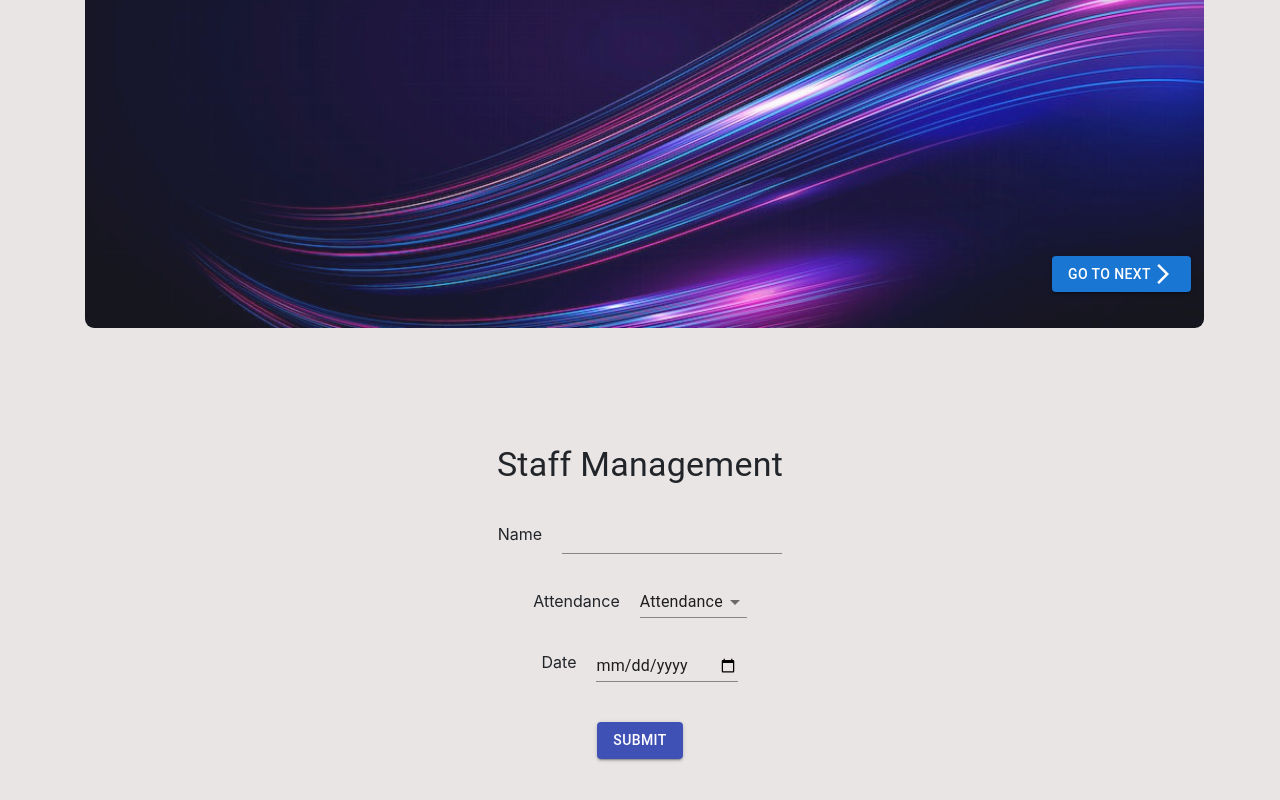
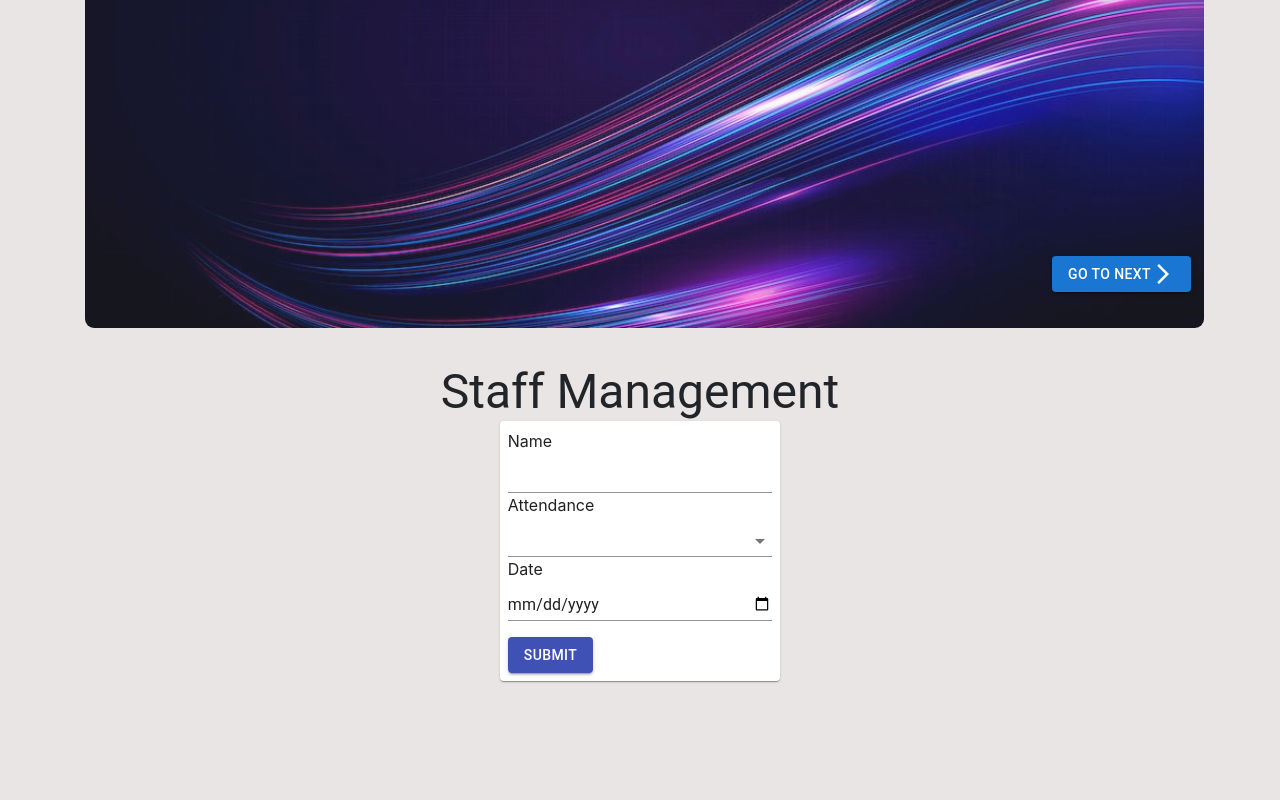
Before and after one commit to sukanyamohanty143/Digital-Staff-Management-System., a React (Create React App) app: page / in a window 1280 px wide. Shown: the part 434-1234 px from the top of the page. After the commit the page ends 1135 px from the top, so only its background shows below. Built offline with nearby package versions, Linux system fonts and the light colour scheme.

Commit message:
Modify UI and store data in json file

```diff
--- a/data-server.json
+++ b/data-server.json
@@ -1,9 +1,12 @@
 {
   "employees": [
+    {}
+  ],
+  "Attendence": [
     {
       "name": "Laxmi Yadav",
-      "date": "2023-10-17",
       "attendance": "Present",
+      "date": "2023-10-21",
       "id": 1
     }
   ]
--- a/src/App.js
+++ b/src/App.js
@@ -3,8 +3,8 @@ import React from 'react';
 import Home from "./Components/Pages/Home";
 import Registration from "./Components/Pages/Registration";
 import { BrowserRouter as Router, Route, Routes } from 'react-router-dom';
-
 import Staff from "./Components/Pages/Staff";
+// import Staff from "./Components/Pages/Staff";
 
 function App(){
     return (
@@ -16,6 +16,7 @@ function App(){
                 </Routes>
 
             </Router>
+            {/* <Staff/> */}
             <Staff/>
             {/* <AdminPage/> */}
             {/* <SupervisorPage/> */}
--- a/src/Components/Pages/Staff.js
+++ b/src/Components/Pages/Staff.js
@@ -1,88 +1,80 @@
 import React, { useState } from "react";
+import { TextField, Button, Typography, Card, Box, MenuItem, Select } from "@material-ui/core";
 import { makeStyles } from "@material-ui/core/styles";
-import {
-  Typography,
-  TextField,
-  Select,
-  MenuItem,
-  Button,
-  Container,
-  Box,
-} from "@material-ui/core";
+import { pink } from "@material-ui/core/colors";
 
 const useStyles = makeStyles((theme) => ({
-  staff: {
-    textAlign: "center",
-    padding: theme.spacing(10),
-  },
-  form1: {
+  container: {
     display: "flex",
     flexDirection: "column",
     alignItems: "center",
   },
+  card: {
+    maxWidth: 400,
+    marginBottom: 20,
+    padding: theme.spacing(1),
+  },
   label: {
-    marginBottom: theme.spacing(2),
+    marginBottom: theme.spacing(1),
+
   },
   input: {
-    marginBottom: theme.spacing(4),
-    position: "relative",
-    marginLeft: 20,
+    width: "100%",
   },
   button: {
-    marginTop: theme.spacing(),
+    marginTop: theme.spacing(2),
+
   },
+
 }));
 
 const Staff = () => {
   const classes = useStyles();
   const [date, setDate] = useState("");
   const [name, setName] = useState("");
-  const [attendance, setAttendance] = useState("Attendance");
+  const [attendance, setAttendance] = useState("");
 
-  const [data, setData] = useState({
-    entries: [],
-  });
+  const HandleName = (e) => {
+    setName(e.target.value);
+  };
 
-  const handleSubmit = (e) => {
-    e.preventDefault();
-    if (name && date && attendance !== "Attendance") {
-      const newData = {
-        name,
-        date,
-        attendance,
-      };
+  const HandleAttendence = (e) => {
+    setAttendance(e.target.value);
+  };
 
-      setData({
-        ...data,
-        entries: [...data.entries, newData],
-      });
+  const HandleDate = (e) => {
+    setDate(e.target.value);
+  };
 
-      setName("");
-      setDate("");
-      setAttendance("Attendance");
-      const submittedData = {
-        name,
-        date,
-        attendance,
-      };
-      console.log("submittedData:",submittedData)
-
-
+  const HandleClick = () => {
+    const data = { name, attendance, date };
+    if (name && date && attendance) {
+      fetch("http://localhost:3000/Attendence", {
+        method: "POST",
+        headers: {
+          "Content-Type": "application/json",
+        },
+        body: JSON.stringify(data),
+      })
+        .then((res) => {
+          alert("Data saved successfully");
+          setName("");
+          setAttendance("");
+          setDate("");
+        })
+        .catch((error) => {
+          alert("Error saving data");
+          console.error(error);
+        });
     } else {
       alert("Please fill all the information in the form");
     }
   };
 
-
-  console.log("Submitted Data:", data.entries);
-
   return (
-    <Container className={classes.staff}>
-      <Typography variant="h4" gutterBottom>
-        Staff Management
-      </Typography>
-      <br />
-      <form className={classes.form1} onSubmit={handleSubmit}>
+    <div className={classes.container}>
+      <Typography variant="h3" className={classes.heading}>Staff Management</Typography>
+      <Card className={classes.card}>
         <Box>
           <label className={classes.label} htmlFor="Name">
             Name
@@ -91,7 +83,7 @@ const Staff = () => {
             id="name"
             type="text"
             value={name}
-            onChange={(e) => setName(e.target.value)}
+            onChange={HandleName}
             className={classes.input}
           />
         </Box>
@@ -102,10 +94,9 @@ const Staff = () => {
           <Select
             id="attendance"
             value={attendance}
-            onChange={(e) => setAttendance(e.target.value)}
+            onChange={HandleAttendence}
             className={classes.input}
           >
-            <MenuItem value="Attendance">Attendance</MenuItem>
             <MenuItem value="Present">Present</MenuItem>
             <MenuItem value="Absent">Absent</MenuItem>
           </Select>
@@ -118,24 +109,20 @@ const Staff = () => {
             id="date"
             type="date"
             value={date}
-            onChange={(e) => setDate(e.target.value)}
+            onChange={HandleDate}
             className={classes.input}
           />
         </Box>
         <Button
           variant="contained"
           color="primary"
-          type="Submit"
           className={classes.button}
+          onClick={HandleClick}
         >
           Submit
         </Button>
-      </form>
-
-
-
-
-    </Container>
+      </Card>
+    </div>
   );
 };
 
```
